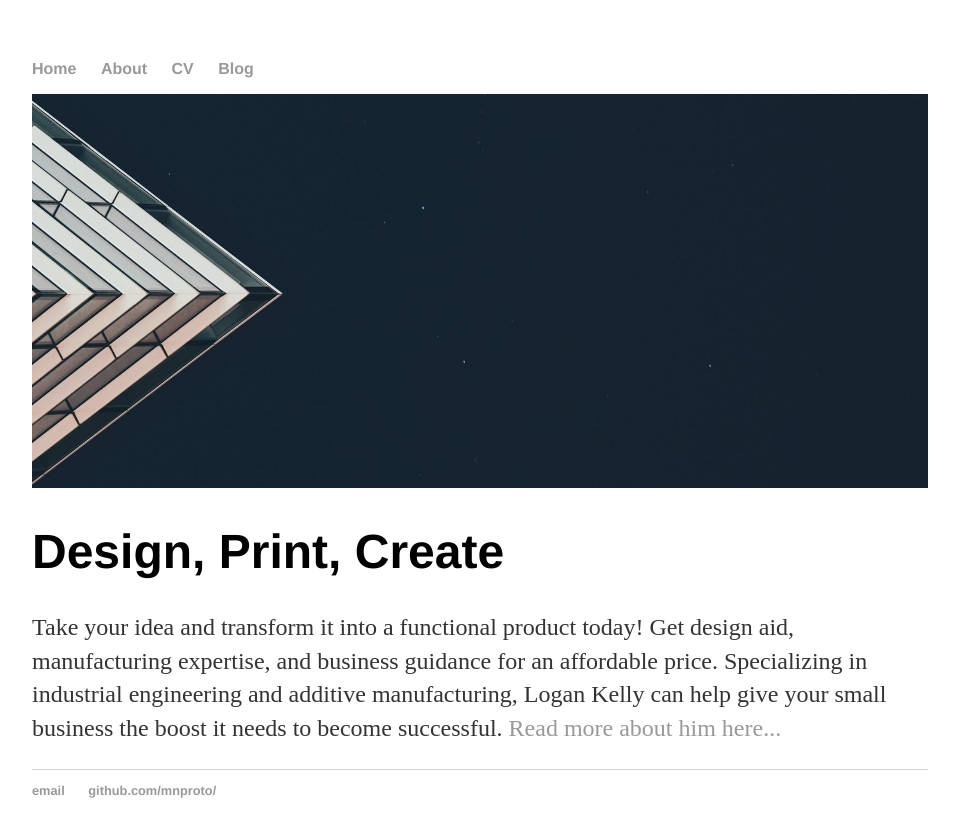
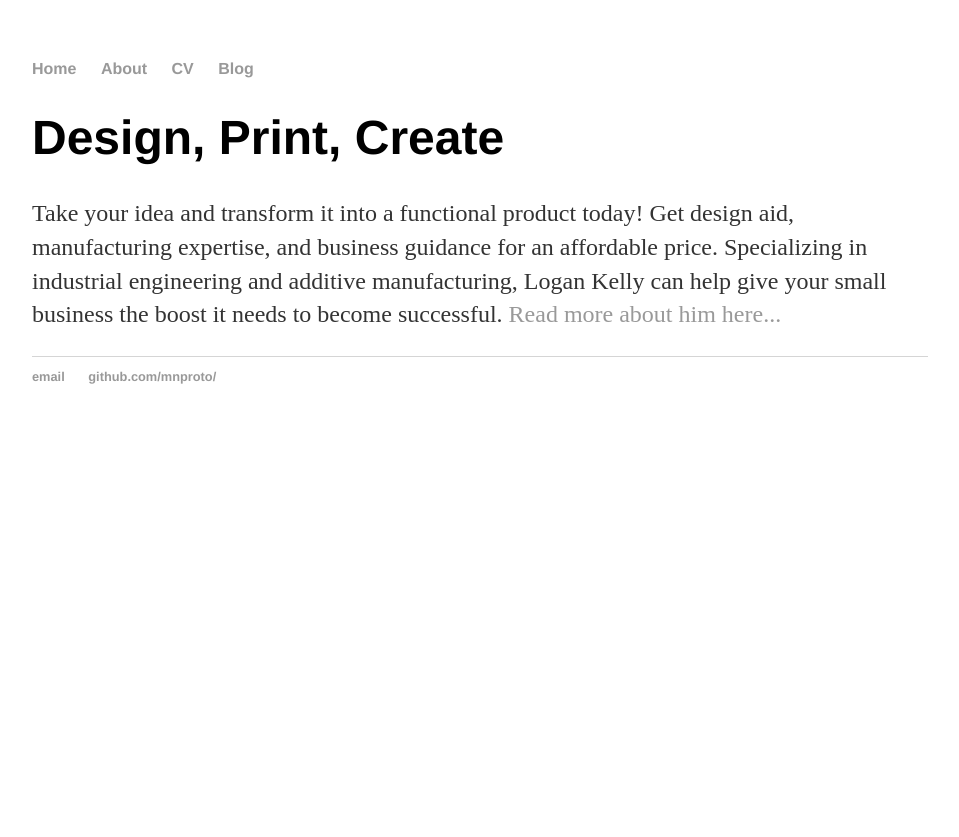
Before and after one commit to mnproto/mnproto.github.io, a Jekyll site: the page built from index.html, in a window 1280 px wide. Shown: the top 837 px of the page, without its empty margins (160-1119 px from the left). Built offline with Jekyll 4.4.1, drawn with Linux system fonts in a browser that asks for light colours.

Commit message:
Update index.html

```diff
--- a/index.html
+++ b/index.html
@@ -7,9 +7,9 @@
     max-width: 100%;
     height: auto;
 }
+	<img src="/images/header.jpg">
 </style>
 <div class="blurb">
-	<img src="/images/header.jpg" height="50">
 	<h1>Design, Print, Create</h1>
 	<p>Take your idea and transform it into a functional product today! Get design aid, manufacturing expertise, and business guidance for an affordable price.
 		Specializing in industrial engineering and additive manufacturing, Logan Kelly can help give your small business the boost it needs to become successful.
```
